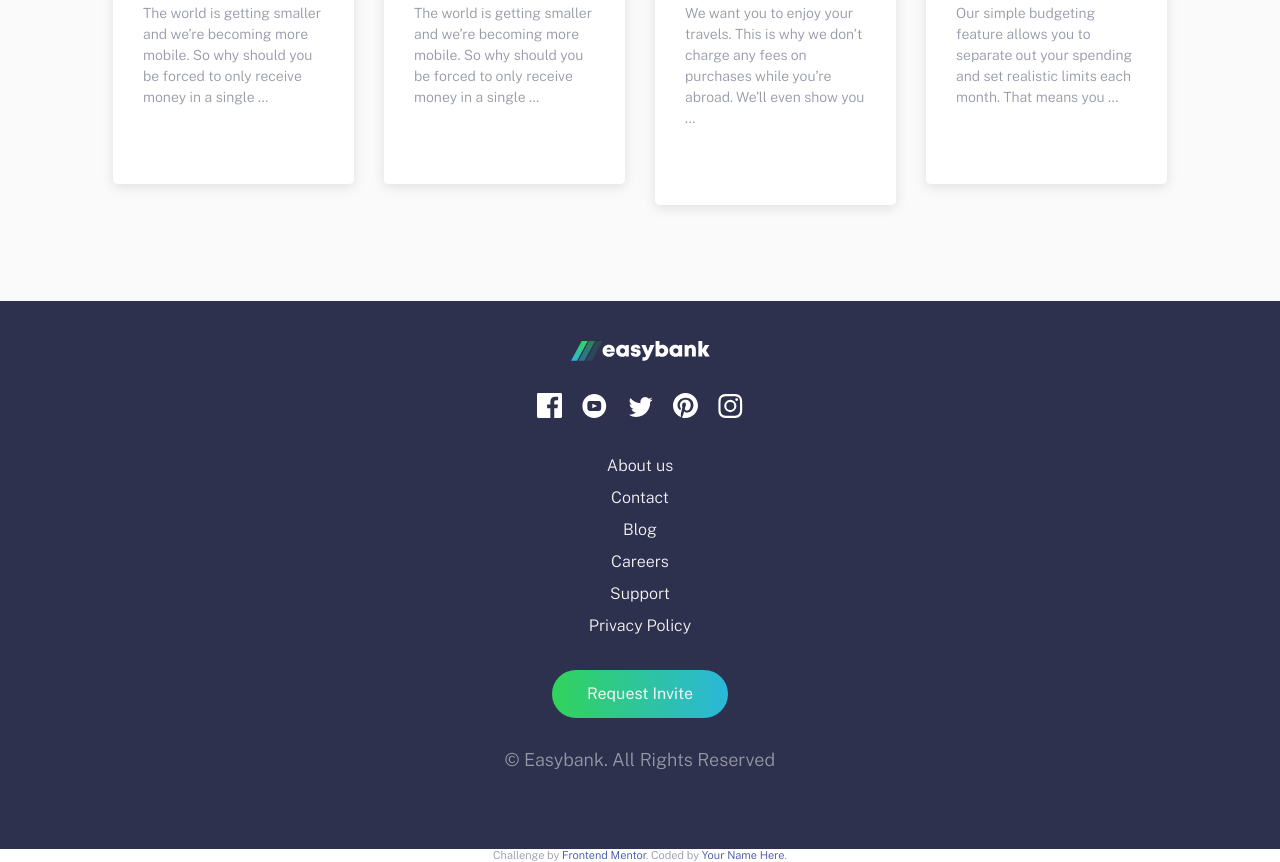
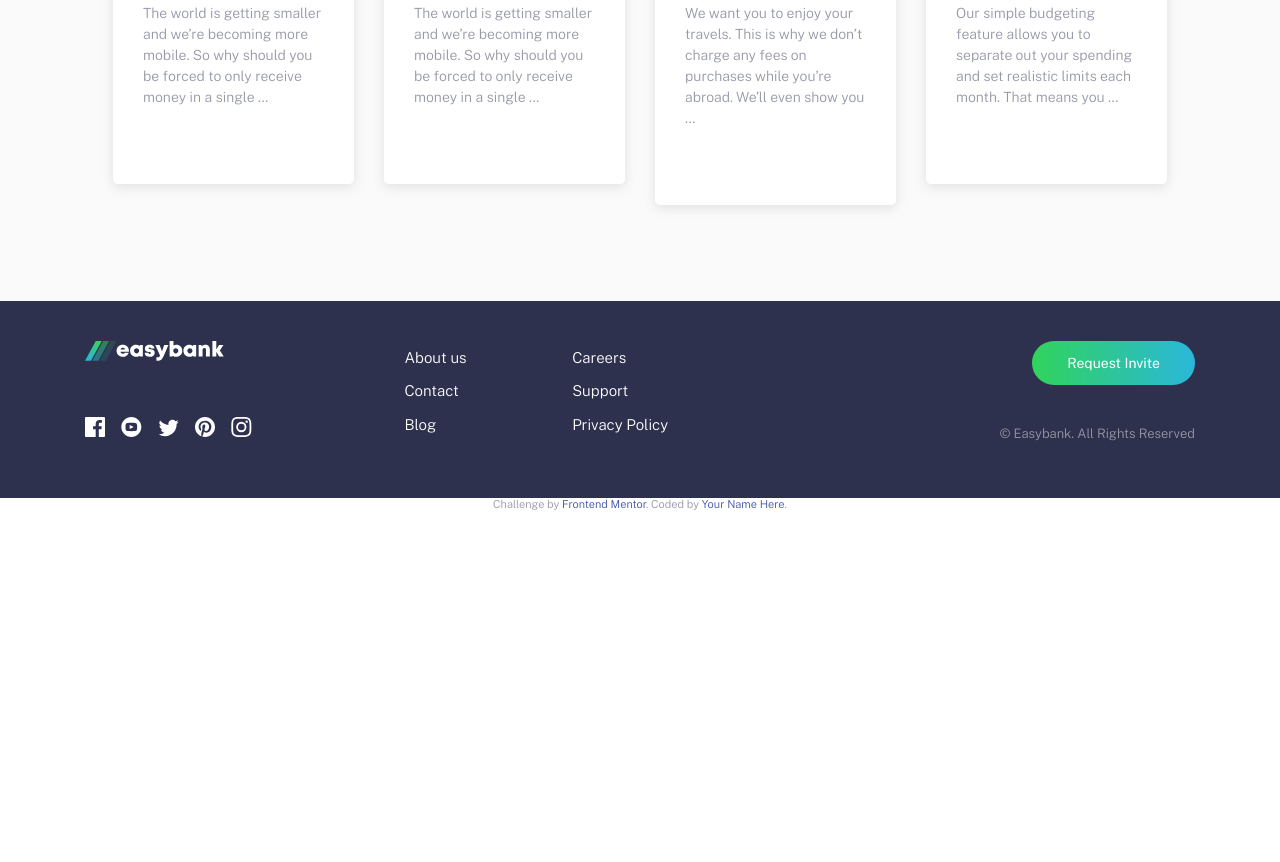
Before and after one commit to vilrodriguez/easybank-landingpage, a website: page index.html in a window 1280 px wide. Shown: the part 1942-2804 px from the top of the page. After the commit the page ends 2453 px from the top, so only its background shows below. Drawn offline with nearby package versions, Linux system fonts and the light colour scheme.

Commit message:
added style for the foter

```diff
--- a/index.html
+++ b/index.html
@@ -163,11 +163,21 @@ for spending, saving, budgeting, investing, and much more.</p>
       <img src="images/logo_footer.svg" alt="Easybank Logo">
     </a>
     <div class="footer__social">
-      <a href="#"><img src="images/icon-facebook.svg" alt="Easybank Facebook"></a>
-      <a href="#"><img src="images/icon-youtube.svg" alt="Easybank youtube"></a>
-      <a href="#"><img src="images/icon-twitter.svg" alt="Easybank Twitter"></a>
-      <a href="#"><img src="images/icon-pinterest.svg" alt="Easybank Pinteres"></a>
-      <a href="#"><img src="images/icon-instagram.svg" alt="Easybank Instagram"></a>
+      <a href="#">
+        <svg xmlns="http://www.w3.org/2000/svg" width="20" height="20"><title>Facebook</title><path fill="#FFF" d="M18.896 0H1.104C.494 0 0 .494 0 1.104v17.793C0 19.506.494 20 1.104 20h9.58v-7.745H8.076V9.237h2.606V7.01c0-2.583 1.578-3.99 3.883-3.99 1.104 0 2.052.082 2.329.119v2.7h-1.598c-1.254 0-1.496.597-1.496 1.47v1.928h2.989l-.39 3.018h-2.6V20h5.098c.608 0 1.102-.494 1.102-1.104V1.104C20 .494 19.506 0 18.896 0z"/></svg>
+        <!-- <img src="images/icon-facebook.svg" alt="Easybank Facebook"></a> -->
+      <a href="#">
+        <svg xmlns="http://www.w3.org/2000/svg" width="21" height="20"><title>YouTube</title><path fill="#FFF" d="M10.333 0c-5.522 0-10 4.478-10 10 0 5.523 4.478 10 10 10 5.523 0 10-4.477 10-10 0-5.522-4.477-10-10-10zm3.701 14.077c-1.752.12-5.653.12-7.402 0C4.735 13.947 4.514 13.018 4.5 10c.014-3.024.237-3.947 2.132-4.077 1.749-.12 5.651-.12 7.402 0 1.898.13 2.118 1.059 2.133 4.077-.015 3.024-.238 3.947-2.133 4.077zM8.667 8.048l4.097 1.949-4.097 1.955V8.048z"/></svg>
+        <!-- <img src="images/icon-youtube.svg" alt="Easybank youtube"></a> -->
+      <a href="#">
+        <svg xmlns="http://www.w3.org/2000/svg" width="21" height="18"><title>Twitter</title><path fill="#FFF" d="M20.667 2.797a8.192 8.192 0 01-2.357.646 4.11 4.11 0 001.804-2.27 8.22 8.22 0 01-2.606.996A4.096 4.096 0 0014.513.873c-2.649 0-4.595 2.472-3.997 5.038a11.648 11.648 0 01-8.457-4.287 4.109 4.109 0 001.27 5.478A4.086 4.086 0 011.47 6.59c-.045 1.901 1.317 3.68 3.29 4.075a4.113 4.113 0 01-1.853.07 4.106 4.106 0 003.834 2.85 8.25 8.25 0 01-6.075 1.7 11.616 11.616 0 006.29 1.843c7.618 0 11.922-6.434 11.662-12.205a8.354 8.354 0 002.048-2.124z"/></svg>
+        <!-- <img src="images/icon-twitter.svg" alt="Easybank Twitter"></a> -->
+      <a href="#">
+        <svg xmlns="http://www.w3.org/2000/svg" width="20" height="20"><title>Pinterest</title><path fill="#FFF" d="M10 0C4.478 0 0 4.477 0 10c0 4.237 2.636 7.855 6.356 9.312-.088-.791-.167-2.005.035-2.868.182-.78 1.172-4.97 1.172-4.97s-.299-.6-.299-1.486c0-1.39.806-2.428 1.81-2.428.852 0 1.264.64 1.264 1.408 0 .858-.545 2.14-.828 3.33-.236.995.5 1.807 1.48 1.807 1.778 0 3.144-1.874 3.144-4.58 0-2.393-1.72-4.068-4.177-4.068-2.845 0-4.515 2.135-4.515 4.34 0 .859.331 1.781.745 2.281a.3.3 0 01.069.288l-.278 1.133c-.044.183-.145.223-.335.134-1.249-.581-2.03-2.407-2.03-3.874 0-3.154 2.292-6.052 6.608-6.052 3.469 0 6.165 2.473 6.165 5.776 0 3.447-2.173 6.22-5.19 6.22-1.013 0-1.965-.525-2.291-1.148l-.623 2.378c-.226.869-.835 1.958-1.244 2.621.937.29 1.931.446 2.962.446 5.522 0 10-4.477 10-10S15.522 0 10 0z"/></svg>
+        <!-- <img src="images/icon-pinterest.svg" alt="Easybank Pinteres"></a> -->
+      <a href="#">
+        <svg xmlns="http://www.w3.org/2000/svg" width="21" height="20"><title>Instagram</title><path fill="#FFF" d="M10.333 1.802c2.67 0 2.987.01 4.042.059 2.71.123 3.976 1.409 4.1 4.099.048 1.054.057 1.37.057 4.04 0 2.672-.01 2.988-.058 4.042-.124 2.687-1.386 3.975-4.099 4.099-1.055.048-1.37.058-4.042.058-2.67 0-2.986-.01-4.04-.058-2.717-.124-3.976-1.416-4.1-4.1-.048-1.054-.058-1.37-.058-4.041 0-2.67.01-2.986.058-4.04.124-2.69 1.387-3.977 4.1-4.1 1.054-.048 1.37-.058 4.04-.058zm0-1.802C7.618 0 7.278.012 6.211.06 2.579.227.56 2.242.394 5.877.345 6.944.334 7.284.334 10s.011 3.057.06 4.123c.166 3.632 2.181 5.65 5.816 5.817 1.068.048 1.408.06 4.123.06 2.716 0 3.057-.012 4.124-.06 3.628-.167 5.651-2.182 5.816-5.817.049-1.066.06-1.407.06-4.123s-.011-3.056-.06-4.122C20.11 2.249 18.093.228 14.458.06 13.39.01 13.049 0 10.333 0zm0 4.865a5.135 5.135 0 100 10.27 5.135 5.135 0 000-10.27zm0 8.468a3.333 3.333 0 110-6.666 3.333 3.333 0 010 6.666zm5.339-9.87a1.2 1.2 0 10-.001 2.4 1.2 1.2 0 000-2.4z"/></svg>
+        <!-- <img src="images/icon-instagram.svg" alt="Easybank Instagram"></a> -->
     </div>
     <div class="footer__links col1">
       <a href="#">About us</a>
@@ -182,7 +192,7 @@ for spending, saving, budgeting, investing, and much more.</p>
     <div class="footer__cta">
       <a href="#" class="button">Request Invite</a>
     </div>
-    <p class="copyright">© Easybank. All Rights Reserved</p>
+    <div class="copyright">© Easybank. All Rights Reserved</div>
   </div>
 </footer>
 
--- a/src/scss/_footer.scss
+++ b/src/scss/_footer.scss
@@ -1,55 +1,134 @@
-.footer{
+.footer {
   background-color: $darkBlue;
   color: $white;
-  align-items: center;
+  padding: 2.5rem;
   text-align: center;
 
+  .container {
+
+    @include breakpoint-up(large) {
+      display: grid;
+      grid-template-columns: 2fr 1fr 1fr 3fr;
+      grid-template-rows: 1fr auto;
+      grid-template-areas:
+        "logo links1 links2 cta"
+        "social links1 links2 copyright";
+      gap: 1rem;
+      justify-items: start;
+    }
+  }
+
   a {
-    color: $lightGrayishBlue;
-    font-size: 1rem;
-  }
-  .container{
-    width: 100%;
-    padding:2.5rem 3.75rem 2.5rem 3.75rem;
+    color: $white;
   }
 
   &__logo {
     display: inline-block;
-    margin-bottom: 1.75rem;
-  }
 
-  &__social{
-    margin-bottom: 1.75rem;
+    @include breakpoint-down(medium) {
+      margin-bottom: 1.875rem;
+    }
 
-    a{
-      display: inline-block;
-      img{
-        width: 1.5625rem;
-      }
-    }
-    a:not(:last-child){
-      margin-right: 1rem;
+    @include breakpoint-up(large) {
+      grid-area: logo;
     }
   }
 
-  &__links{
-    display: flex;
-    flex-direction: column;
-    justify-content: space-between;
-    line-height: 2;
-    // &.col1{
-    // }
-    &.col2{
-      margin-bottom: 1.75rem;
+  &__social {
+
+    @include breakpoint-down(medium) {
+      margin-bottom: 1.875rem;
+    }
+
+    @include breakpoint-up(large) {
+      grid-area: social;
+      align-self: end;
+    }
+
+    a {
+      display: inline-block;
+      height: 1.25rem;
+
+      svg path {
+        transition: fill 200ms ease-in-out;
+      }
+
+      &:hover svg path {
+        fill: $limeGreen;
+      }
+    }
+
+    a:not(:last-child) {
+      margin-right: 1rem;
     }
 
   }
 
-  &__cta{
-    margin-bottom: 1.75rem;
+  &__links {
+    display: flex;
+    flex-direction: column;
+    align-items: center;
+    font-size: 0.9375rem;
+
+    @include breakpoint-up(large) {
+      justify-content: space-between;
+      align-items: start;
+    }
+
+    &.col1 {
+
+      @include breakpoint-up(large) {
+        grid-area: links1;
+      }
+    }
+
+    &.col2 {
+
+      @include breakpoint-down(medium) {
+        margin-bottom: 1.875rem;
+      }
+
+      @include breakpoint-up(large) {
+        grid-area: links2;
+      }
+    }
+
+    a {
+      line-height: 2.25;
+      transition: color 150ms ease-in-out;
+
+      &:hover {
+        color: $limeGreen;
+      }
+    }
   }
 
-  .copyright{
+  &__cta {
+
+    @include breakpoint-up(large) {
+      grid-area: cta;
+      text-align: right;
+      justify-self: end;
+    }
+
+    a.button {
+
+      @include breakpoint-down(medium) {
+        margin-bottom: 1.875rem;
+      }
+
+    }
+  }
+
+  .copyright {
+    font-size: 0.8125rem;
     color: $grayishBlue;
+
+    @include breakpoint-up(large) {
+      grid-area: copyright;
+      align-self: end;
+      justify-self: end;
+    }
   }
+
 }
```
Also changed, not shown: dist/css/styles.css, 1 other file.
